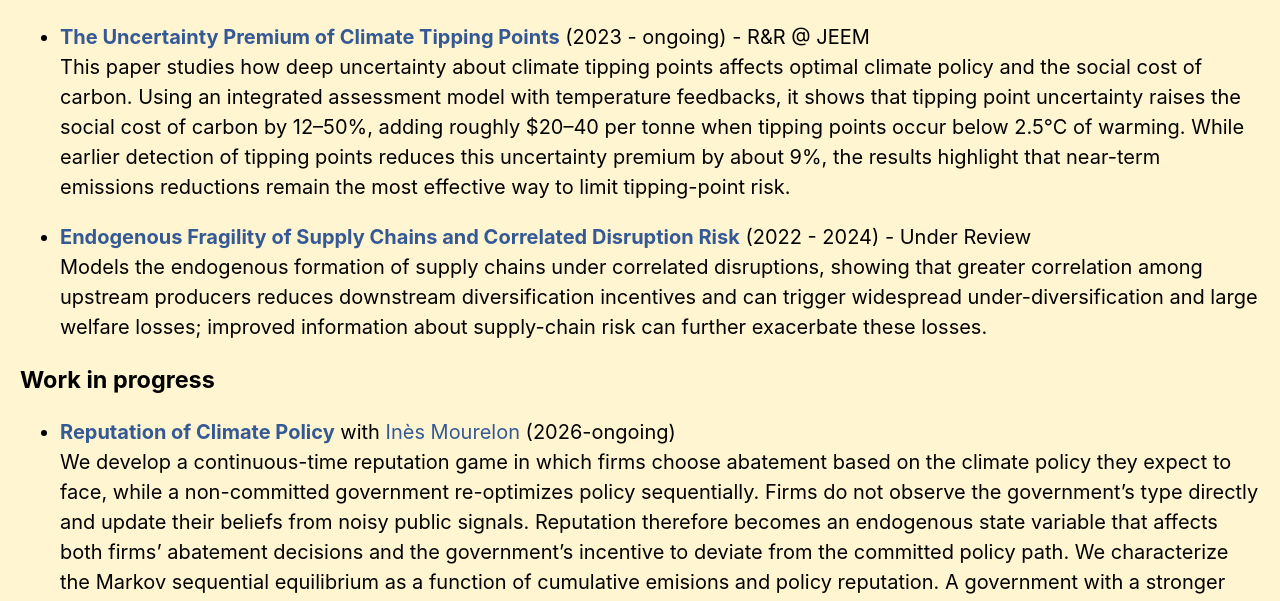
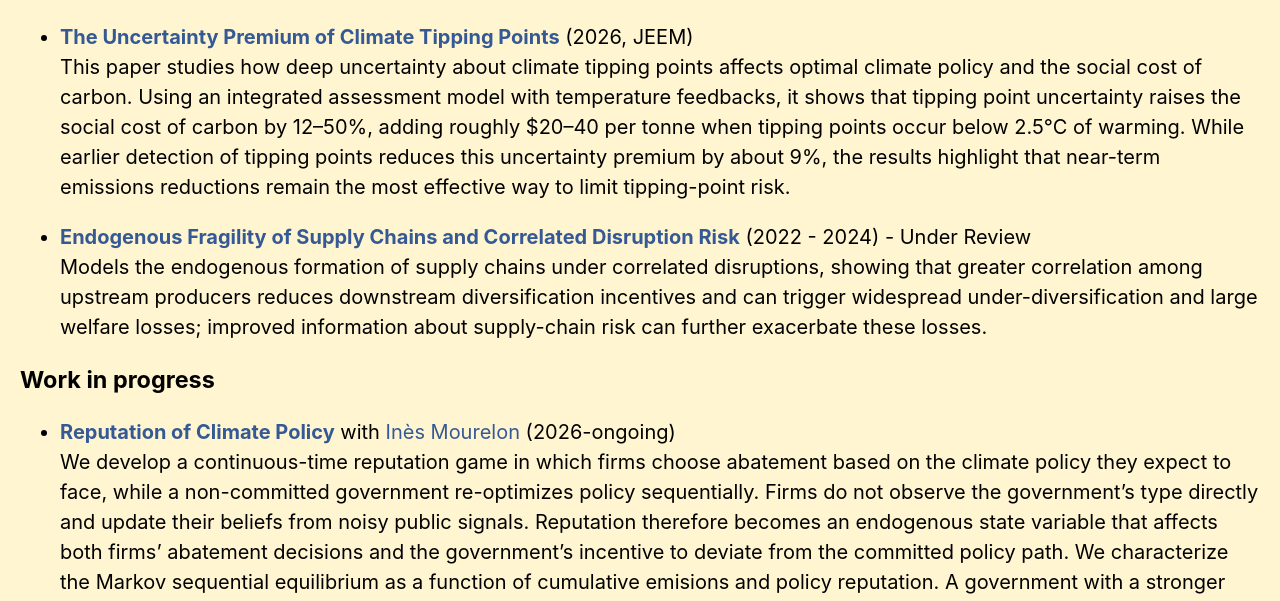
Before and after one commit to NoFishLikeIan/nofishlikeian.github.io, an Eleventy site: page pages/research.md in a window 1280 px wide. Shown: the part 190-791 px from the top of the page. Built offline with nearby package versions, Linux system fonts and the light colour scheme; Eleventy itself is replaced by a stand-in of ours; files that its build step writes are made by us from their sources.

Commit message:
📝 update citation and status for "The Uncertainty Premium of Climate Tipping Points"

```diff
--- a/pages/research.md
+++ b/pages/research.md
@@ -9,7 +9,7 @@ eleventyNavigation:
 
 ## Economics
 
-- [**The Uncertainty Premium of Climate Tipping Points**](../static/docs/tipping-point.pdf) (2023 - ongoing) - R&R @ JEEM
+- [**The Uncertainty Premium of Climate Tipping Points**](https://doi.org/10.1016/j.jeem.2026.103398) (2026, JEEM)
     This paper studies how deep uncertainty about climate tipping points affects optimal climate policy and the social cost of carbon. Using an integrated assessment model with temperature feedbacks, it shows that tipping point uncertainty raises the social cost of carbon by 12–50%, adding roughly $20–40 per tonne when tipping points occur below 2.5°C of warming. While earlier detection of tipping points reduces this uncertainty premium by about 9%, the results highlight that near-term emissions reductions remain the most effective way to limit tipping-point risk.
 
 - [**Endogenous Fragility of Supply Chains and Correlated Disruption Risk**](../static/docs/endfrag.pdf) (2022 - 2024) - Under Review
```
